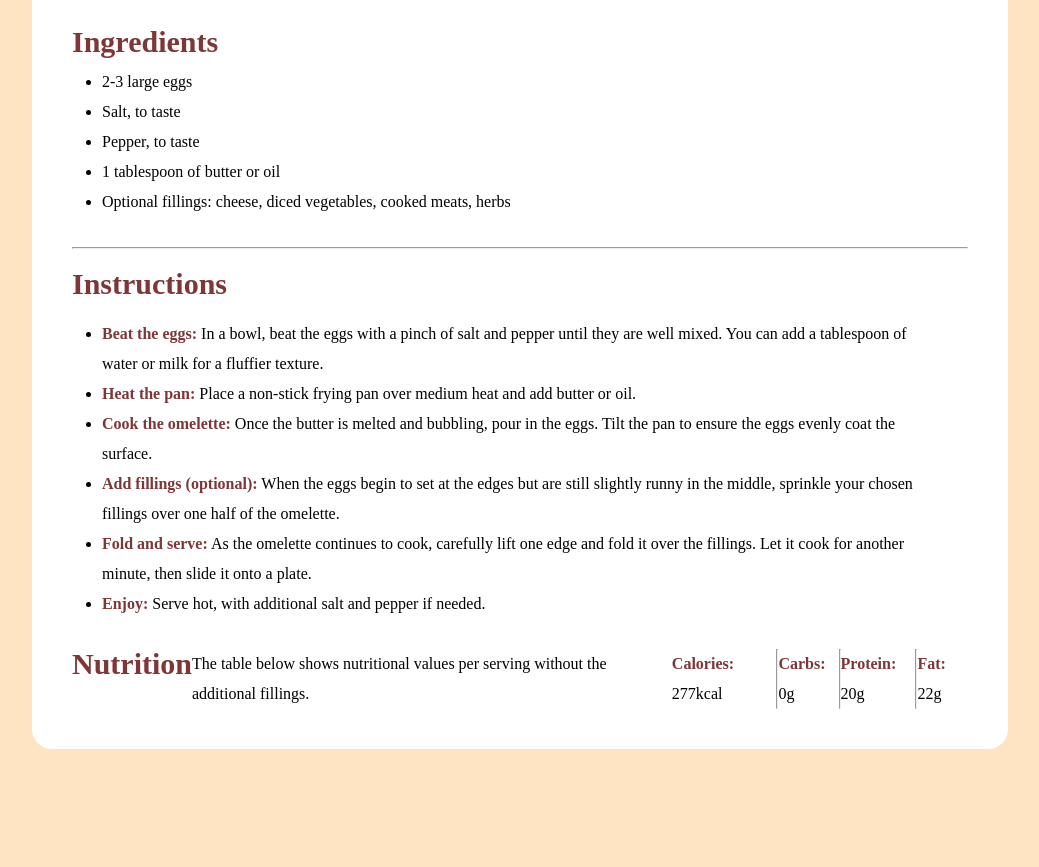
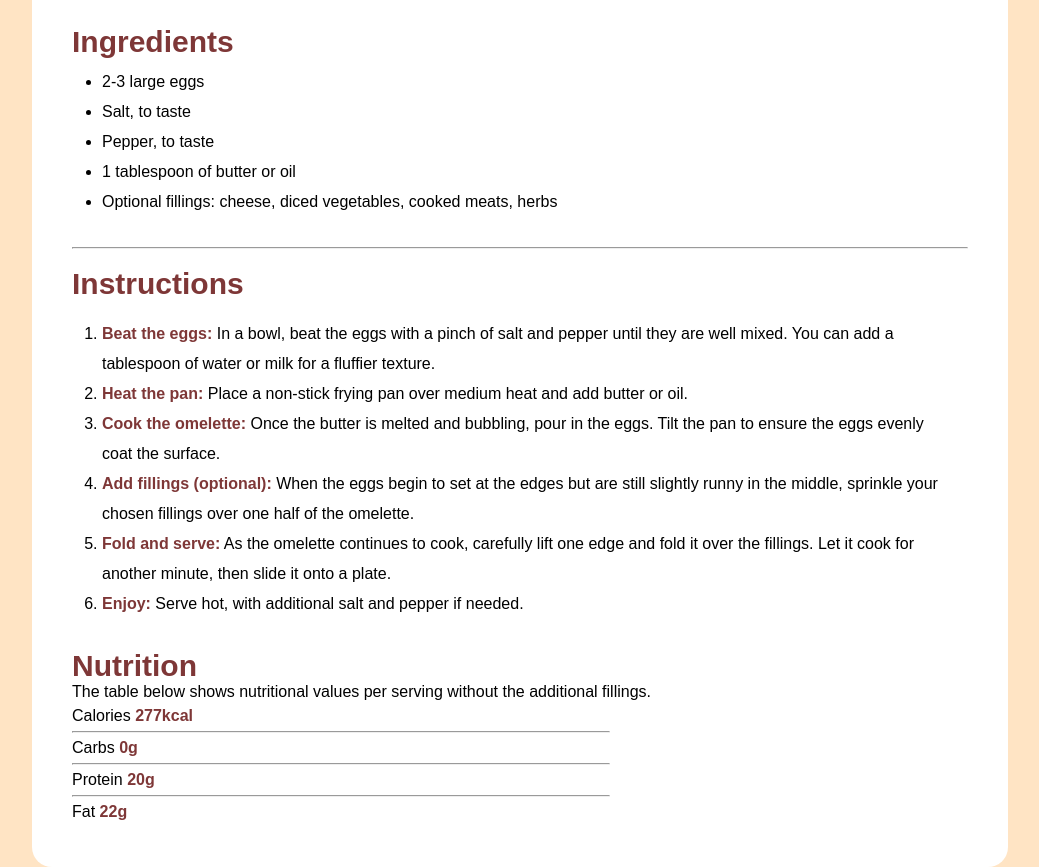
Before and after one commit to Cyrus-Sobaan/Projects, a plain HTML site: page Recipe/index.html in a window 1280 px wide. Shown: the part 921-1788 px from the top of the page, without its empty margins (120-1159 px from the left). Before the commit the page ends 1670 px from the top, so only its background shows below. Drawn offline with Linux system fonts and the light colour scheme.

Commit message:
Update index.html and style.css

```diff
--- a/Recipe/index.html
+++ b/Recipe/index.html
@@ -7,6 +7,7 @@
     <title>Recipe main page</title>
     <link rel="stylesheet" href="style.css">
 </head>
+
 
 <body>
     <div class="container">
@@ -40,7 +41,7 @@
         <div class="section-3">
             <h2> Instructions</h2>
 
-            <ul>
+            <ol>
                 <li> <b>Beat the eggs:</b> In a bowl, beat the eggs with a pinch of salt and pepper until they are well
                     mixed.
                     You can add a tablespoon of water or milk for a fluffier texture.</li>
@@ -60,7 +61,7 @@
                     fillings. Let it cook for another minute, then slide it onto a plate.</li>
 
                 <li><b>Enjoy:</b> Serve hot, with additional salt and pepper if needed.</li>
-            </ul>
+            </ol>
         </div>
 
         <div class="section-4">
@@ -68,16 +69,18 @@
 
             <p>The table below shows nutritional values per serving without the additional fillings.</p>
 
-            <p><span><b>Calories:</b></span> <span> 277kcal</span></p>
-            <hr>
+            <div class="section-4-box">
+                <span>Calories</span> <span> <b>277kcal</b></span></p>
+                <hr>
 
-            <p> <span><b>Carbs:</b></span> <span>0g</span></p>
-            <hr>
+                <p> <span>Carbs</span> <span><b>0g</b></span></p>
+                <hr>
 
-            <p> <span><b>Protein:</b></span> <span>20g</span></p>
-            <hr>
+                <p> <span>Protein</span> <span><b>20g</b></span></p>
+                <hr>
 
-            <p><span><b>Fat:</b></span> <span>22g</span></p>
+                <p><span>Fat</span> <span><b>22g</b></span></p>
+            </div>
         </div>
     </div>
 
--- a/Recipe/style.css
+++ b/Recipe/style.css
@@ -1,6 +1,7 @@
 * {
     margin: 0px;
     padding: 0px;
+    font-family:sans-serif;
 }
 
 body {
@@ -65,11 +66,12 @@ ul {
     margin: 20px 0px;
     font-size: 30px;
 }
+.section-3 ul{
+    type:1;
+}
 
 .section-4 {
-    line-height: 30px;
-    display: flex;
-    justify-content: space-around;
+
 }
 
 .section-4 h2 {
@@ -80,4 +82,19 @@ ul {
 
 b {
     color: rgb(126, 55, 55);
+
 }
+.section-4-box {
+    border: 1ps solid black;
+    line-height: 30px;
+    width: 60%;
+
+    justify-content: space-around;
+}
+
+.section-3 ol {
+    padding: 0px 30px;
+    margin-bottom: 30px;
+
+
+}
```
